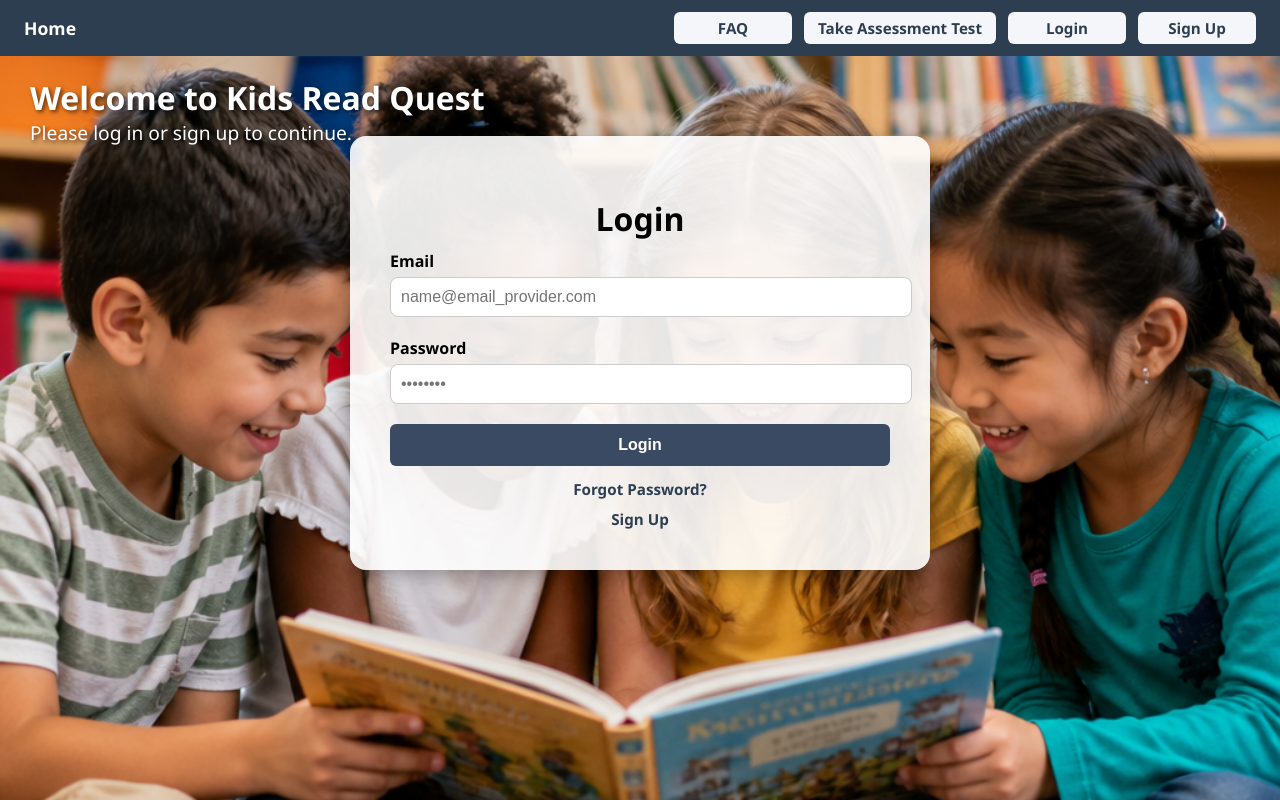
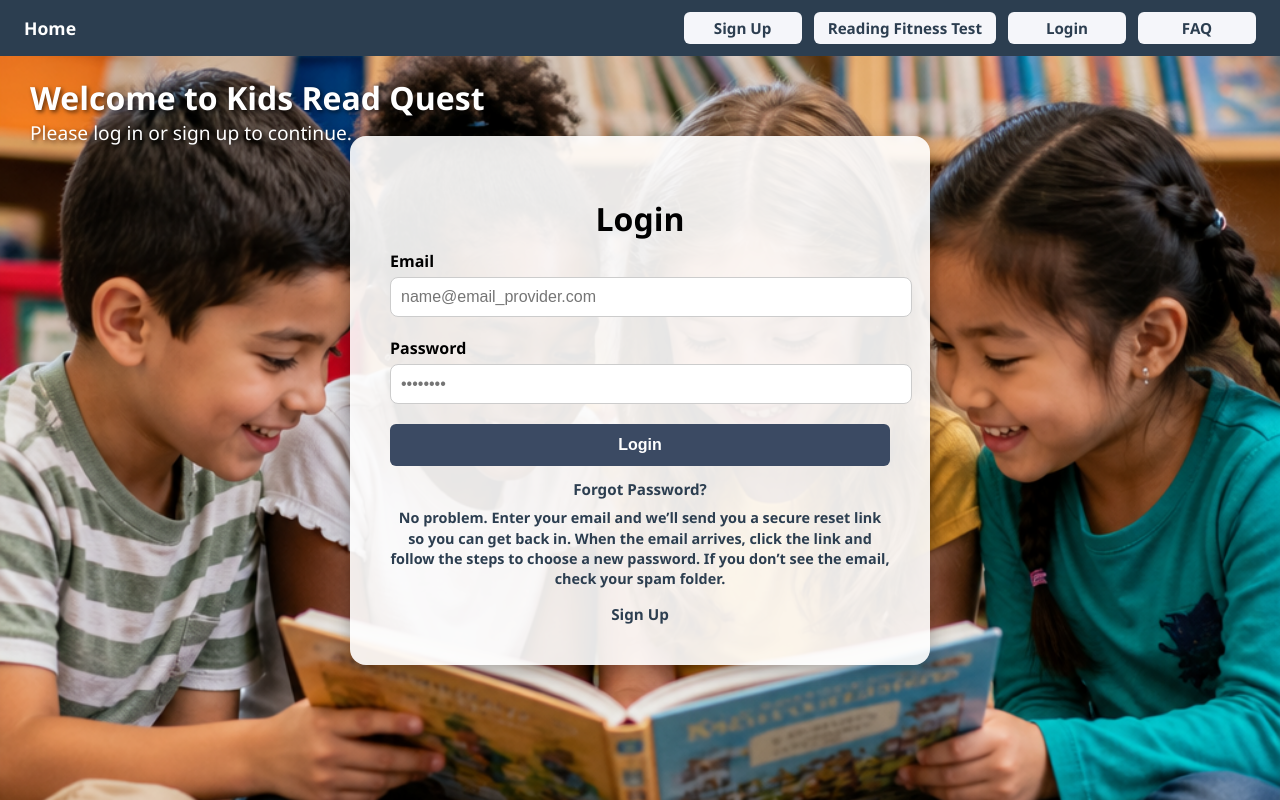
Before and after one commit to dakendalliii-hash/kidsreadingquest, a Next.js app: page /login in a window 1280 px wide. Shown: the top 800 px of the page. Built offline with nearby package versions, Linux system fonts and the light colour scheme; no server answers.

Commit message:
Minor changes

```diff
--- a/app/login/page.tsx
+++ b/app/login/page.tsx
@@ -15,7 +15,6 @@ async function handleLogin(formData: FormData) {
   const email = formData.get("email") as string;
   const password = formData.get("password") as string;
 
-  // ⭐ FIX: cookies() must be awaited in Next.js 14+
   const cookieStore = await cookies();
 
   const attemptCookie = cookieStore.get("login_attempts");
@@ -25,18 +24,12 @@ async function handleLogin(formData: FormData) {
   const cooldownUntil = cooldownCookie ? parseInt(cooldownCookie.value, 10) : 0;
   const now = Date.now();
 
-  // =========================================================
-  // ACTIVE COOLDOWN
-  // =========================================================
   if (cooldownUntil && now < cooldownUntil) {
     throw redirect(
       `/login?error=${encodeURIComponent("Let's try again together!")}&attempts=${attempts}`
     );
   }
 
-  // =========================================================
-  // ATTEMPT LOGIN
-  // =========================================================
   const { error } = await supabase.auth.signInWithPassword({
     email,
     password,
@@ -45,16 +38,12 @@ async function handleLogin(formData: FormData) {
   if (error) {
     const newAttempts = attempts + 1;
 
-    // Save updated attempt count
     cookieStore.set("login_attempts", String(newAttempts), {
       httpOnly: true,
       path: "/",
       maxAge: 60 * 60,
     });
 
-    // =========================================================
-    // TOO MANY ATTEMPTS → START COOLDOWN
-    // =========================================================
     if (newAttempts >= MAX_ATTEMPTS) {
       const cooldownUntilTimestamp =
         now + COOLDOWN_MINUTES * 60 * 1000;
@@ -70,17 +59,11 @@ async function handleLogin(formData: FormData) {
       );
     }
 
-    // =========================================================
-    // NORMAL INVALID PASSWORD
-    // =========================================================
     throw redirect(
       `/login?error=${encodeURIComponent("Invalid Password!")}&attempts=${newAttempts}`
     );
   }
 
-  // =========================================================
-  // SUCCESS → CLEAR ATTEMPTS + COOLDOWN
-  // =========================================================
   cookieStore.set("login_attempts", "0", {
     httpOnly: true,
     path: "/",
@@ -249,6 +232,22 @@ export default async function LoginPage({
               >
                 Forgot Password?
               </a>
+
+              {/* ⭐ NEW TEXT INSERTED BELOW FORGOT PASSWORD */}
+              <p
+                style={{
+                  marginTop: "8px",
+                  color: "#2c3e50",
+                  fontSize: "0.9rem",
+                  lineHeight: "1.4",
+                  fontWeight: "bold",
+                }}
+              >
+                No problem. Enter your email and we’ll send you a secure reset
+                link so you can get back in. When the email arrives, click the
+                link and follow the steps to choose a new password. If you don’t
+                see the email, check your spam folder.
+              </p>
             </div>
 
             <div style={{ marginTop: "8px" }}>
--- a/components/NavBar.tsx
+++ b/components/NavBar.tsx
@@ -51,6 +51,68 @@ export default function NavBar({ isLoggedIn }: { isLoggedIn: boolean }) {
       </div>
 
       <div style={{ display: "flex", alignItems: "center", gap: "12px" }}>
+
+        {/* ⭐ SIGN UP — FIRST */}
+        <Link
+          href="/signup"
+          style={{
+            backgroundColor: "#f5f6fa",
+            color: "#2c3e50",
+            border: "none",
+            borderRadius: "6px",
+            padding: "6px 14px",
+            cursor: "pointer",
+            fontWeight: "bold",
+            fontSize: "0.95rem",
+            minWidth: "90px",
+            textAlign: "center",
+            textDecoration: "none",
+          }}
+        >
+          Sign Up
+        </Link>
+
+        {/* ⭐ READING FITNESS TEST — SECOND */}
+        <Link
+          href="/assessment"
+          style={{
+            backgroundColor: "#f5f6fa",
+            color: "#2c3e50",
+            border: "none",
+            borderRadius: "6px",
+            padding: "6px 14px",
+            cursor: "pointer",
+            fontWeight: "bold",
+            fontSize: "0.95rem",
+            minWidth: "90px",
+            textAlign: "center",
+            textDecoration: "none",
+          }}
+        >
+          Reading Fitness Test
+        </Link>
+
+        {/* ⭐ LOGIN — THIRD */}
+        <Link
+          href="/login"
+          style={{
+            backgroundColor: "#f5f6fa",
+            color: "#2c3e50",
+            border: "none",
+            borderRadius: "6px",
+            padding: "6px 14px",
+            cursor: "pointer",
+            fontWeight: "bold",
+            fontSize: "0.95rem",
+            minWidth: "90px",
+            textAlign: "center",
+            textDecoration: "none",
+          }}
+        >
+          Login
+        </Link>
+
+        {/* ⭐ FAQ — FOURTH */}
         <Link
           href="/faq"
           style={{
@@ -70,70 +132,7 @@ export default function NavBar({ isLoggedIn }: { isLoggedIn: boolean }) {
           FAQ
         </Link>
 
-        {/* ⭐ NEW BUTTON — PUBLIC ASSESSMENT PAGE */}
-        <Link
-          href="/assessment"
-          style={{
-            backgroundColor: "#f5f6fa",
-            color: "#2c3e50",
-            border: "none",
-            borderRadius: "6px",
-            padding: "6px 14px",
-            cursor: "pointer",
-            fontWeight: "bold",
-            fontSize: "0.95rem",
-            minWidth: "90px",
-            textAlign: "center",
-            textDecoration: "none",
-          }}
-        >
-          Take Assessment Test
-        </Link>
-
-        {/* ⭐ FIXED: Added /forgot-password to safe pages */}
-        {(pathname === "/login" ||
-          pathname === "/" ||
-          pathname === "/forgot-password" ||
-          pathname === "/update-password") && (
-          <>
-            <Link
-              href="/login"
-              style={{
-                backgroundColor: "#f5f6fa",
-                color: "#2c3e50",
-                border: "none",
-                borderRadius: "6px",
-                padding: "6px 14px",
-                cursor: "pointer",
-                fontWeight: "bold",
-                fontSize: "0.95rem",
-                minWidth: "90px",
-                textAlign: "center",
-                textDecoration: "none",
-              }}
-            >
-              Login
-            </Link>
-
-            <Link
-              href="/signup"
-              style={{
-                backgroundColor: "#f5f6fa",
-                color: "#2c3e50",
-                border: "none",
-                borderRadius: "6px",
-                padding: "6px 14px",
-                cursor: "pointer",
-                fontWeight: "bold",
-                fontSize: "0.95rem",
-                minWidth: "90px",
-                textAlign: "center",
-                textDecoration: "none",
-              }}
-            >
-              Sign Up
-            </Link>
-
+        {/* ⭐ CONTACT US — FIFTH (only on home page, same as before) */}
         {pathname === "/" && (
           <Link
             href="/contact"
@@ -154,9 +153,8 @@ export default function NavBar({ isLoggedIn }: { isLoggedIn: boolean }) {
             Contact Us
           </Link>
         )}
-          </>
-        )}
 
+        {/* ⭐ BACK / LOGGED-IN BUTTONS — unchanged */}
         {pathname !== "/login" &&
           pathname !== "/" &&
           pathname !== "/forgot-password" &&
```
Lines whose indentation alone changed are shown as unchanged.
